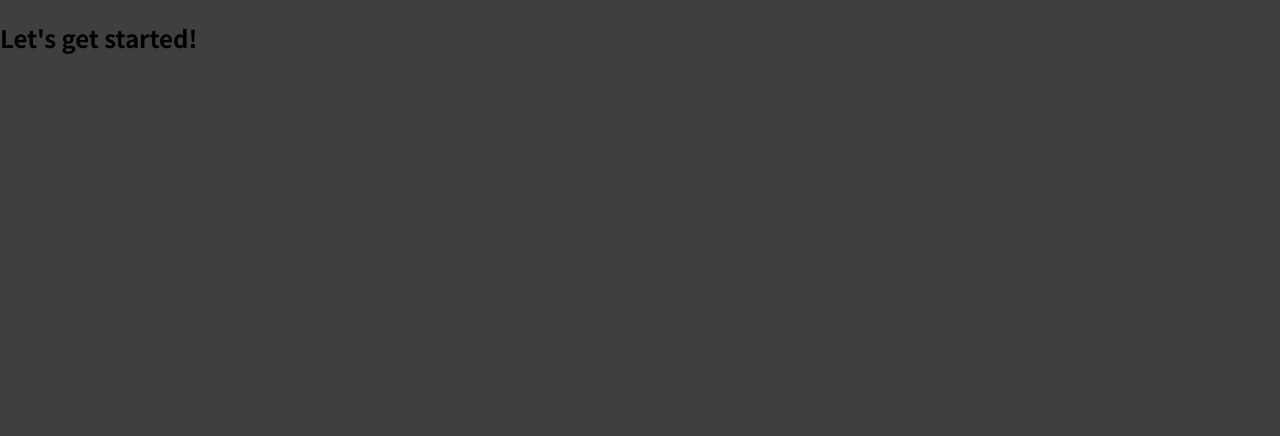
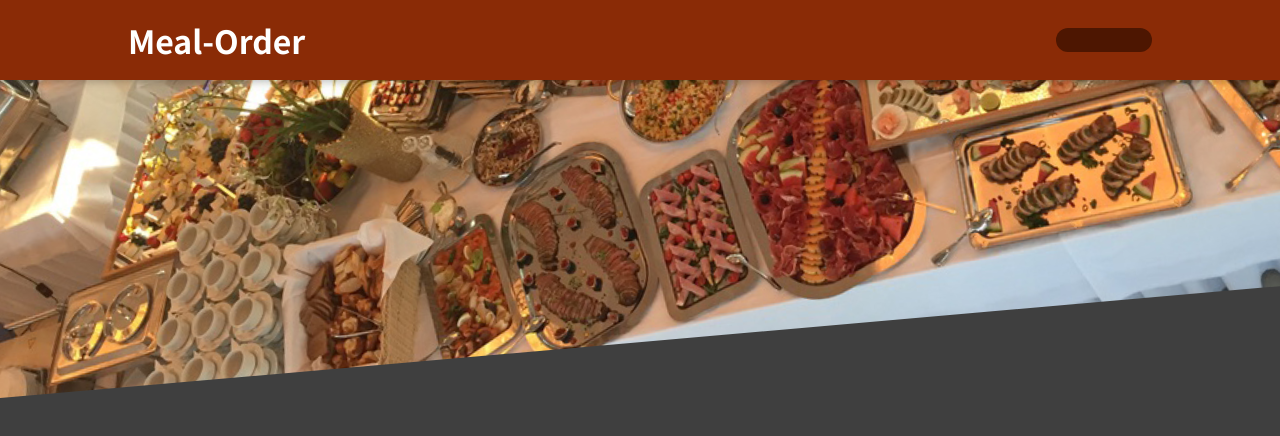
Before and after one commit to vantheman2210/food-order-app, a React (Create React App) app: page / in a window 1280 px wide. Shown: the top 436 px of the page. Built offline with nearby package versions, Linux system fonts and the light colour scheme.

Commit message:
Creating Header Cart Button component

```diff
--- a/src/App.js
+++ b/src/App.js
@@ -1,8 +1,11 @@
+import { Fragment } from "react";
+import Header from "./Components/Layout/Header";
+
 function App() {
   return (
-    <div>
-      <h2>Let's get started!</h2>
-    </div>
+    <Fragment>
+      <Header />
+    </Fragment>
   );
 }
 
--- a/src/Components/Layout/Header.js
+++ b/src/Components/Layout/Header.js
@@ -1,13 +1,14 @@
 import React from "react";
 import classes from "./Header.module.css";
 import mealsIMG from "../../Assets/meals.jpg";
+import HeaderCartButton from "./HeaderCartButton";
 
 const Header = (props) => {
   return (
     <React.Fragment>
       <header className={classes.header}>
         <h1>Meal-Order</h1>
-        <button>Cart</button>
+        <HeaderCartButton>Cart</HeaderCartButton>
       </header>
       <div className={classes["main-image"]}>
         <img src={mealsIMG} alt="A table full of food"></img>
--- /dev/null
+++ b/src/Components/Layout/HeaderCartButton.js
@@ -0,0 +1,7 @@
+import classes from './HeaderCartButton.module.css'
+
+const HeaderCartButton = props => {
+  return <button className={classes.button}></button>
+};
+
+export default HeaderCartButton;
--- /dev/null
+++ b/src/Components/Layout/HeaderCartButton.module.css
@@ -0,0 +1,59 @@
+.button {
+  cursor: pointer;
+  font: inherit;
+  border: none;
+  background-color: #4d1601;
+  color: white;
+  padding: 0.75rem 3rem;
+  display: flex;
+  justify-content: space-around;
+  align-items: center;
+  border-radius: 25px;
+  font-weight: bold;
+}
+
+.button:hover,
+.button:active {
+  background-color: #2c0d00;
+}
+
+.icon {
+  width: 1.35rem;
+  height: 1.35rem;
+  margin-right: 0.5rem;
+}
+
+.badge {
+  background-color: #b94517;
+  padding: 0.25rem 1rem;
+  border-radius: 25px;
+  margin-left: 1rem;
+  font-weight: bold;
+}
+
+.button:hover .badge,
+.button:active .badge {
+  background-color: #92320c;
+}
+
+.bump {
+  animation: bump 300ms ease-out;
+}
+
+@keyframes bump {
+  0% {
+    transform: scale(1);
+  }
+  10% {
+    transform: scale(0.9);
+  }
+  30% {
+    transform: scale(1.1);
+  }
+  50% {
+    transform: scale(1.15);
+  }
+  100% {
+    transform: scale(1);
+  }
+}
```
